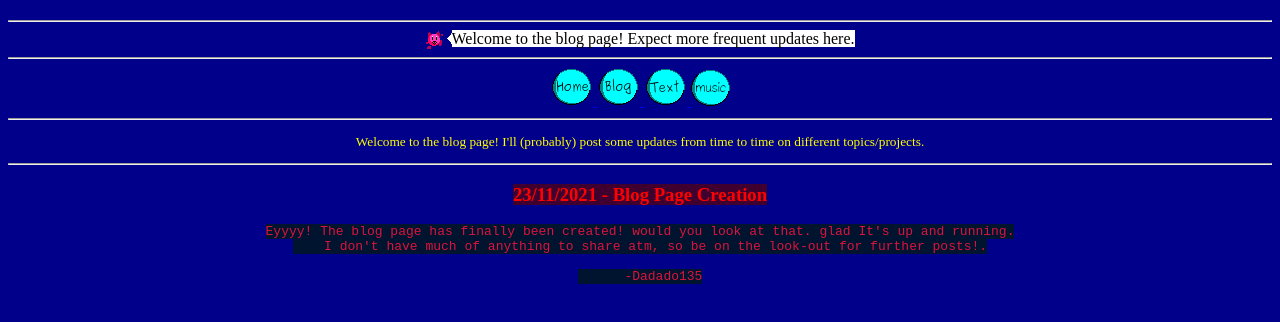
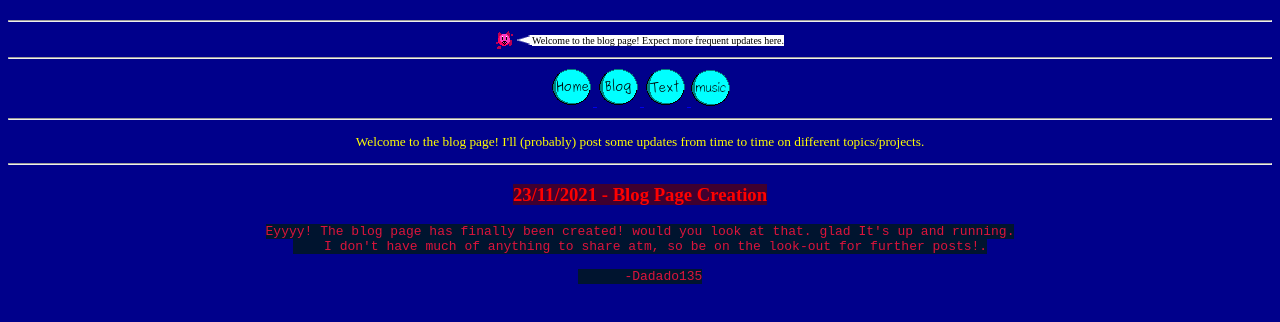
Before and after one commit to Dadado135/Dadado135.github.io, a plain HTML site: page blog.htm in a window 1280 px wide. Shown: the part 308-630 px from the top of the page. Drawn offline with Linux system fonts and the light colour scheme.

Commit message:
Add files via upload

```diff
--- a/blog.htm
+++ b/blog.htm
@@ -9,7 +9,7 @@
     <center><center><img src = "images/logo.gif"><h1><font color = "cyan">Blog</font></center>
     <hr>
     <center><img src = "images/pink_happy.png" align = "center">
-    <img src = "images/speech.png"><span style="background-color: #FFFFFF">Welcome to the blog page! Expect more frequent updates here.</span></center>
+    <img src = "images/speech.png" align = "center" width="15" height="10"><font size = "-2"><span style="background-color: #FFFFFF">Welcome to the blog page! Expect more frequent updates here.</span></font></center>
     <hr>
 
     <center><a href="home.htm"> <img src = "images/home.png" alt = "home page button"> </a>
```
Also changed, not shown: home.htm (+1 -1 lines).
